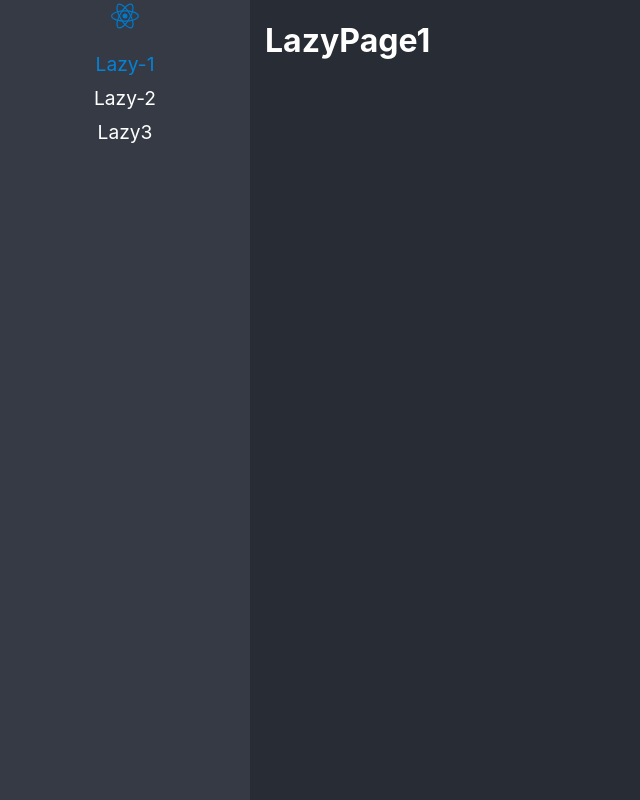
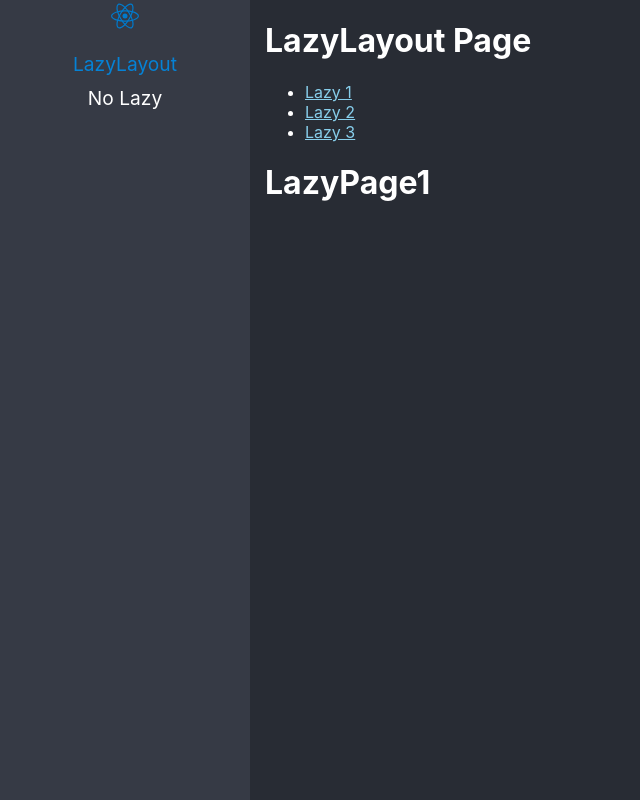
Before and after one commit to lemcok/react-adv, a React (Vite) app: page /lazyload/lazy1 in a window 1280 px wide. Before the commit this address led to /lazy1. Shown: the whole page, without its empty margins (0-640 px from the left). Built offline with nearby package versions, Linux system fonts and the light colour scheme.

Commit message:
Rutas anidadas listas

```diff
--- /dev/null
+++ b/src/01-lazyload/layout/LazyLayout.tsx
@@ -0,0 +1,32 @@
+import { Navigate, NavLink, Route, Routes } from "react-router-dom"
+import { LazyPage1, LazyPage2, LazyPage3 } from "../pages"
+
+export const LazyLayout = () => {
+  return (
+    <div>
+      <h1>LazyLayout Page</h1>
+      <ul>
+        <li>
+          <NavLink to={'lazy1'}>Lazy 1</NavLink>
+        </li>
+        <li>
+          <NavLink to={'lazy2'}>Lazy 2</NavLink>
+        </li>
+        <li>
+          <NavLink to={'lazy3'}>Lazy 3</NavLink>
+        </li>
+      </ul>
+
+      <Routes>
+        <Route path="lazy1" element={ <LazyPage1 /> } />
+        <Route path="lazy2" element={ <LazyPage2 /> } />
+        <Route path="lazy3" element={ <LazyPage3 /> } />
+
+        {/* <Route path="*" element={ <div>Not Found</div> } /> */}
+        <Route path="*" element={ <Navigate replace to={"lazy1"}/> } />
+      </Routes>
+    </div>
+  )
+}
+
+export default LazyLayout
--- /dev/null
+++ b/src/01-lazyload/pages/NoLazy.tsx
@@ -0,0 +1,7 @@
+export const NoLazy = () => {
+  return (
+    <div>
+      <h1>NoLazy</h1>
+    </div>
+  )
+}
--- a/src/index.css
+++ b/src/index.css
@@ -51,3 +51,7 @@
   color: #0582d6;
   transition: all .15s ease-out;
 }
+
+a {
+  color: skyblue;
+}
--- a/src/routes/routes.ts
+++ b/src/routes/routes.ts
@@ -1,4 +1,5 @@
 import { lazy, LazyExoticComponent } from "react";
+import { NoLazy } from "../01-lazyload/pages/NoLazy";
 // import { LazyPage1, LazyPage2, LazyPage3 } from "../01-lazyload/pages";
 
 type JSXComponent = () => JSX.Element
@@ -10,27 +11,19 @@
   name: string
 }
 
-const Lazy1 = lazy(() =>  import('../01-lazyload/pages/LazyPage1'))
-const Lazy2 = lazy(() =>  import('../01-lazyload/pages/LazyPage2'))
-const Lazy3 = lazy(() =>  import('../01-lazyload/pages/LazyPage3'))
+const LazyLayout = lazy(() =>  import('../01-lazyload/layout/LazyLayout'))
 
 export const routes: Route[] = [
   {
-    to: '/lazy1',
-    path: 'lazy1',
-    Component: Lazy1,
-    name: 'Lazy-1',
+    path: '/lazyload/*',
+    to: '/lazyload',
+    Component: LazyLayout,
+    name: 'LazyLayout',
   },
   {
-    to: '/lazy2',
-    path: 'lazy2',
-    Component: Lazy2,
-    name: 'Lazy-2',
-  },
-  {
-    to: '/lazy3',
-    path: 'lazy3',
-    Component: Lazy3,
-    name: 'Lazy3',
+    to: '/no-lazy',
+    path: 'no-lazy',
+    Component: NoLazy,
+    name: 'No Lazy',
   },
 ]
```
